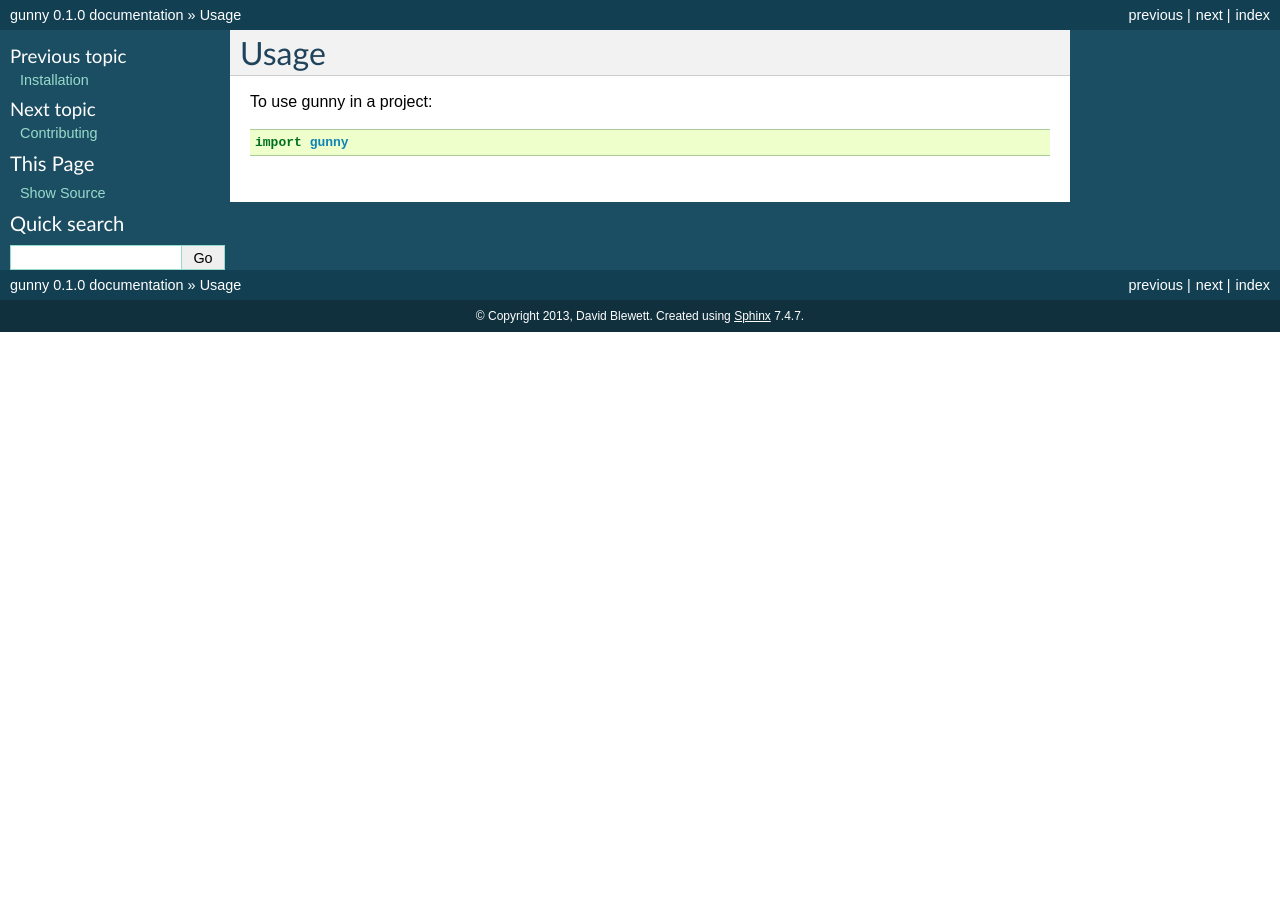
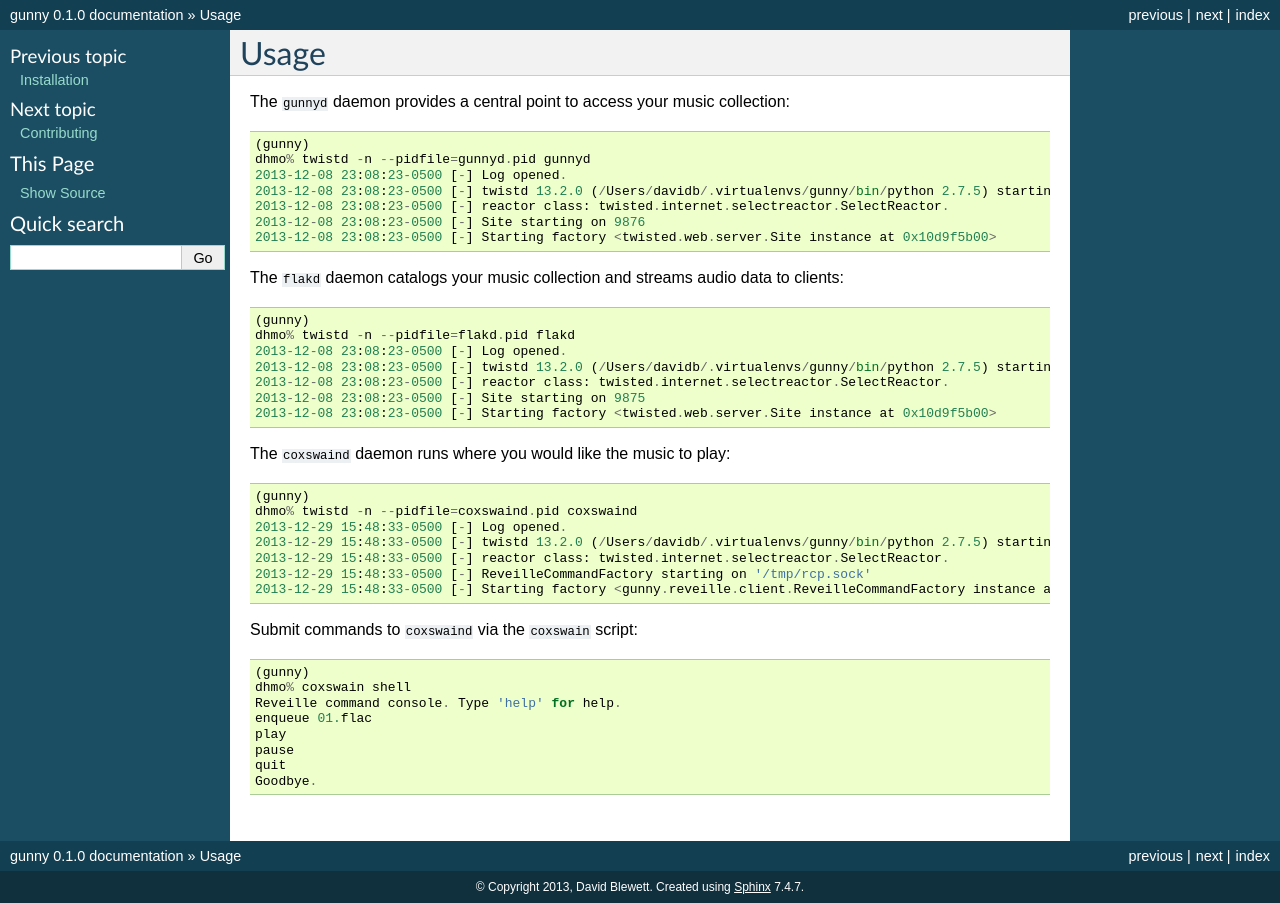
Before and after one commit to davidblewett/gunny, a Sphinx documentation site: the page built from docs/usage.rst, in a window 1280 px wide. Built offline with Sphinx 7.4.7, drawn with Linux system fonts in a browser that asks for light colours.

Commit message:
Added more documentation regarding Reveille protocol design and usage.

```diff
--- a/docs/index.rst
+++ b/docs/index.rst
@@ -12,6 +12,7 @@ Contents:
    :maxdepth: 2
 
    readme
+   design
    installation
    usage
    contributing
--- a/docs/usage.rst
+++ b/docs/usage.rst
@@ -2,6 +2,43 @@
 Usage
 ========
 
-To use gunny in a project::
+The ``gunnyd`` daemon provides a central point to access your music collection::
 
-	import gunny
+    (gunny)
+    dhmo% twistd -n --pidfile=gunnyd.pid gunnyd
+    2013-12-08 23:08:23-0500 [-] Log opened.
+    2013-12-08 23:08:23-0500 [-] twistd 13.2.0 (/Users/davidb/.virtualenvs/gunny/bin/python 2.7.5) starting up.
+    2013-12-08 23:08:23-0500 [-] reactor class: twisted.internet.selectreactor.SelectReactor.
+    2013-12-08 23:08:23-0500 [-] Site starting on 9876
+    2013-12-08 23:08:23-0500 [-] Starting factory <twisted.web.server.Site instance at 0x10d9f5b00>
+
+The ``flakd`` daemon catalogs your music collection and streams audio data to clients::
+
+    (gunny)
+    dhmo% twistd -n --pidfile=flakd.pid flakd
+    2013-12-08 23:08:23-0500 [-] Log opened.
+    2013-12-08 23:08:23-0500 [-] twistd 13.2.0 (/Users/davidb/.virtualenvs/gunny/bin/python 2.7.5) starting up.
+    2013-12-08 23:08:23-0500 [-] reactor class: twisted.internet.selectreactor.SelectReactor.
+    2013-12-08 23:08:23-0500 [-] Site starting on 9875
+    2013-12-08 23:08:23-0500 [-] Starting factory <twisted.web.server.Site instance at 0x10d9f5b00>
+
+The ``coxswaind`` daemon runs where you would like the music to play::
+
+    (gunny)
+    dhmo% twistd -n --pidfile=coxswaind.pid coxswaind
+    2013-12-29 15:48:33-0500 [-] Log opened.
+    2013-12-29 15:48:33-0500 [-] twistd 13.2.0 (/Users/davidb/.virtualenvs/gunny/bin/python 2.7.5) starting up.
+    2013-12-29 15:48:33-0500 [-] reactor class: twisted.internet.selectreactor.SelectReactor.
+    2013-12-29 15:48:33-0500 [-] ReveilleCommandFactory starting on '/tmp/rcp.sock'
+    2013-12-29 15:48:33-0500 [-] Starting factory <gunny.reveille.client.ReveilleCommandFactory instance at 0x10441d998>
+
+Submit commands to ``coxswaind`` via the ``coxswain`` script::
+
+    (gunny)
+    dhmo% coxswain shell
+    Reveille command console. Type 'help' for help.
+    enqueue 01.flac
+    play
+    pause
+    quit
+    Goodbye.
```
Also changed, not shown: README.rst (+0 -21 lines), docs/design.rst (added, +55 -0 lines).
